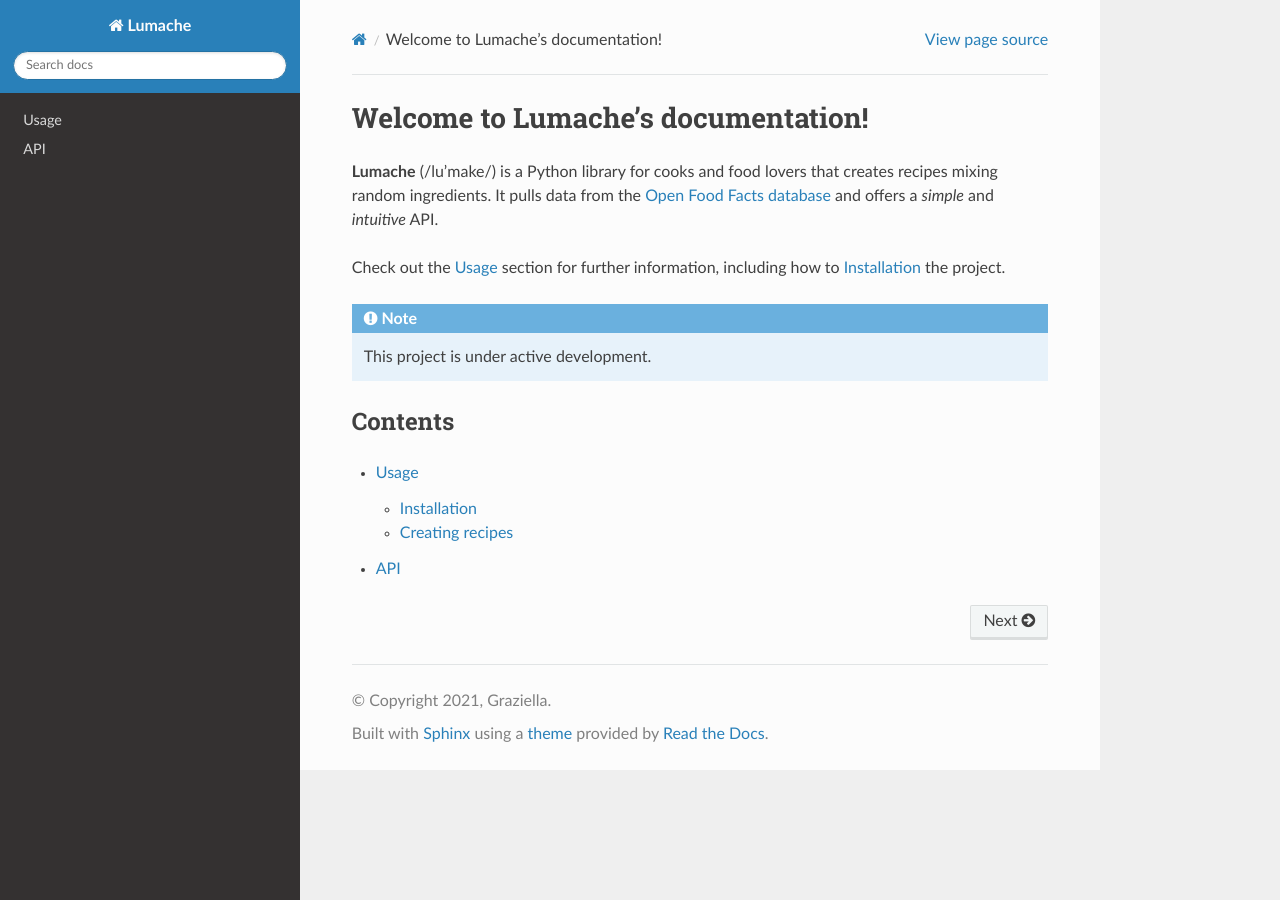
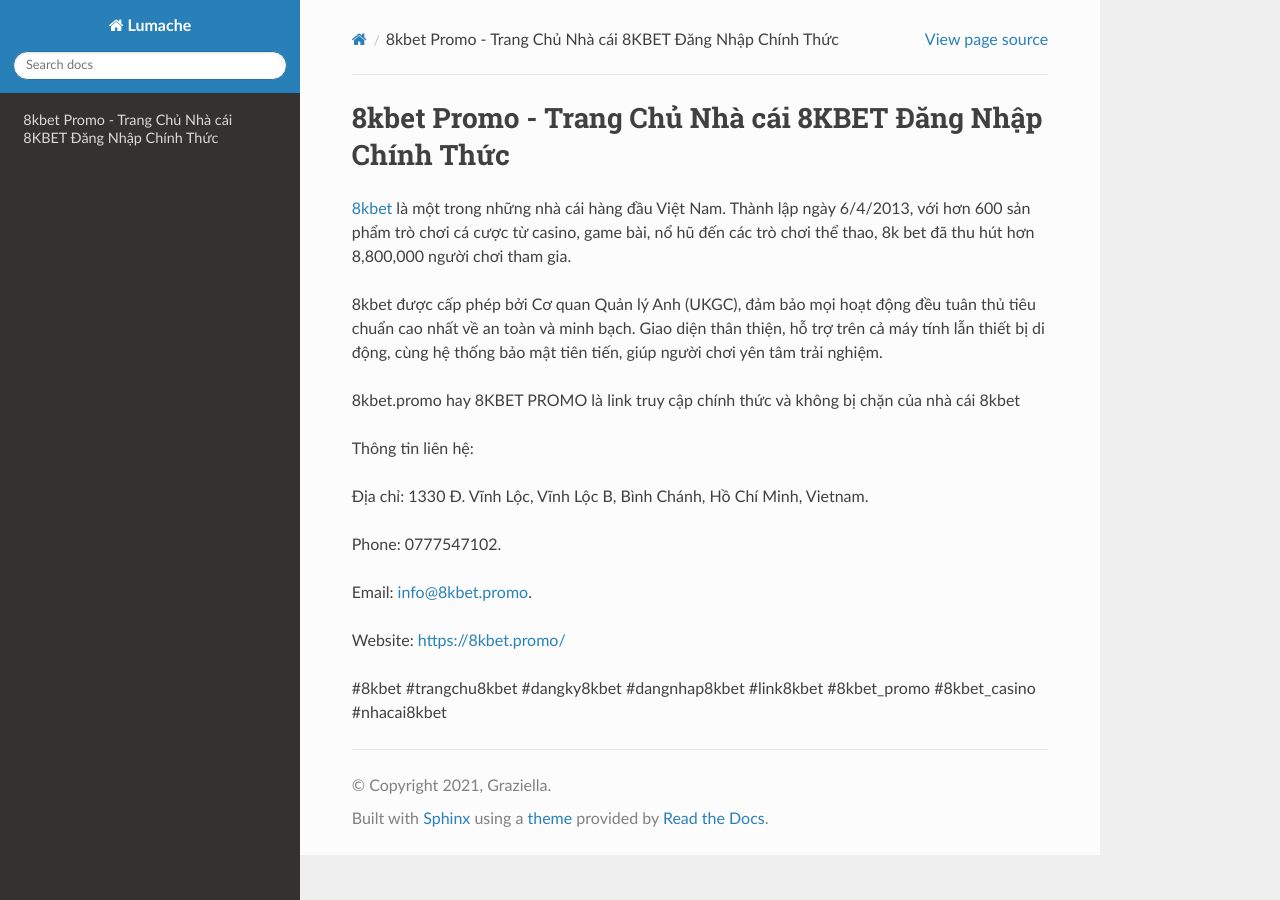
Before and after one commit to camtiennguyena/linkk8kbetpromo, a Sphinx documentation site: the page built from docs/source/index.rst, in a window 1280 px wide. Built offline with Sphinx 7.4.7 and the Read the Docs theme 3.1.0, drawn with Linux system fonts in a browser that asks for light colours.

Commit message:
Update index.rst

```diff
--- a/docs/source/index.rst
+++ b/docs/source/index.rst
@@ -1,22 +1,20 @@
-Welcome to Lumache's documentation!
+8kbet Promo - Trang Chủ Nhà cái 8KBET Đăng Nhập Chính Thức
 ===================================
 
-**Lumache** (/lu'make/) is a Python library for cooks and food lovers
-that creates recipes mixing random ingredients.
-It pulls data from the `Open Food Facts database <https://world.openfoodfacts.org/>`_
-and offers a *simple* and *intuitive* API.
+`8kbet <https://8kbet.promo/>`_ là một trong những nhà cái hàng đầu Việt Nam. Thành lập ngày 6/4/2013, với hơn 600 sản phẩm trò chơi cá cược từ casino, game bài, nổ hũ đến các trò chơi thể thao, 8k bet đã thu hút hơn 8,800,000 người chơi tham gia.
 
-Check out the :doc:`usage` section for further information, including
-how to :ref:`installation` the project.
+8kbet được cấp phép bởi Cơ quan Quản lý Anh (UKGC), đảm bảo mọi hoạt động đều tuân thủ tiêu chuẩn cao nhất về an toàn và minh bạch. Giao diện thân thiện, hỗ trợ trên cả máy tính lẫn thiết bị di động, cùng hệ thống bảo mật tiên tiến, giúp người chơi yên tâm trải nghiệm.
 
-.. note::
+8kbet.promo hay 8KBET PROMO là link truy cập chính thức và không bị chặn của nhà cái 8kbet
 
-   This project is under active development.
+Thông tin liên hệ:
 
-Contents
---------
+Địa chỉ: 1330 Đ. Vĩnh Lộc, Vĩnh Lộc B, Bình Chánh, Hồ Chí Minh, Vietnam.
 
-.. toctree::
+Phone: 0777547102.
 
-   usage
-   api
+Email: info@8kbet.promo.
+
+Website: https://8kbet.promo/
+
+#8kbet #trangchu8kbet #dangky8kbet #dangnhap8kbet #link8kbet #8kbet_promo #8kbet_casino #nhacai8kbet
```
